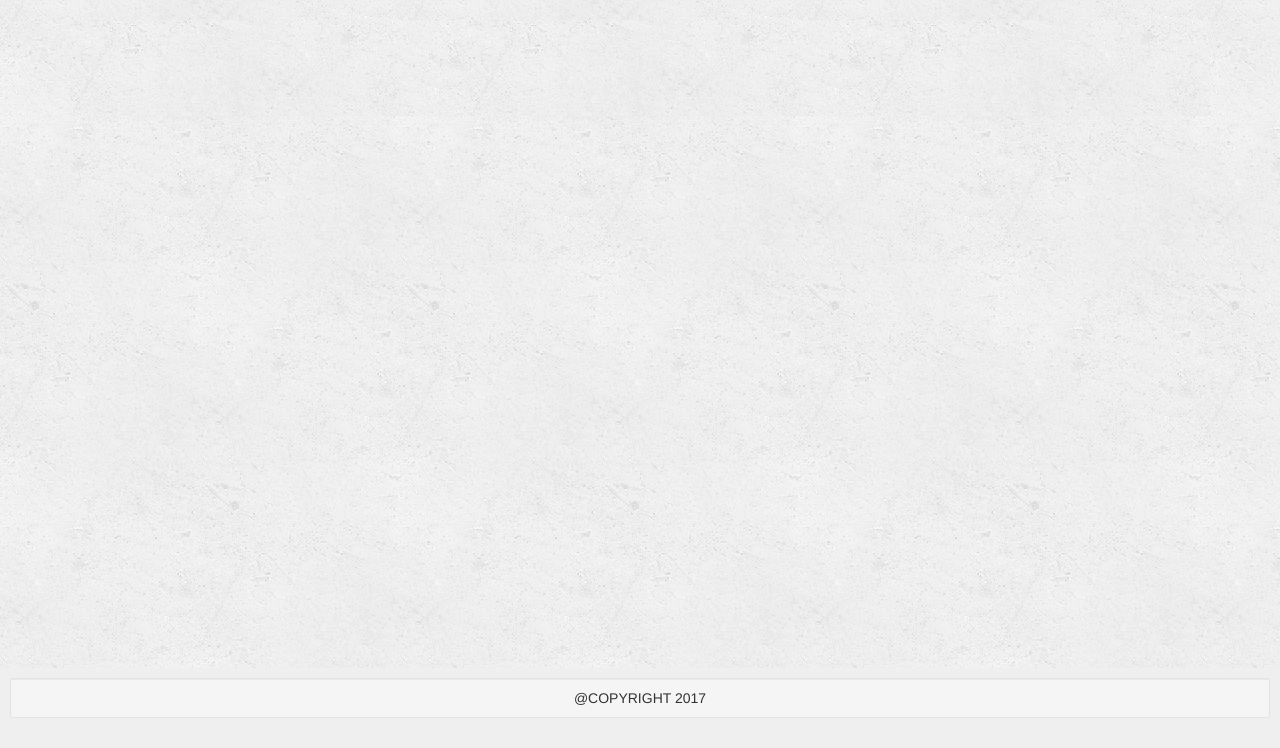
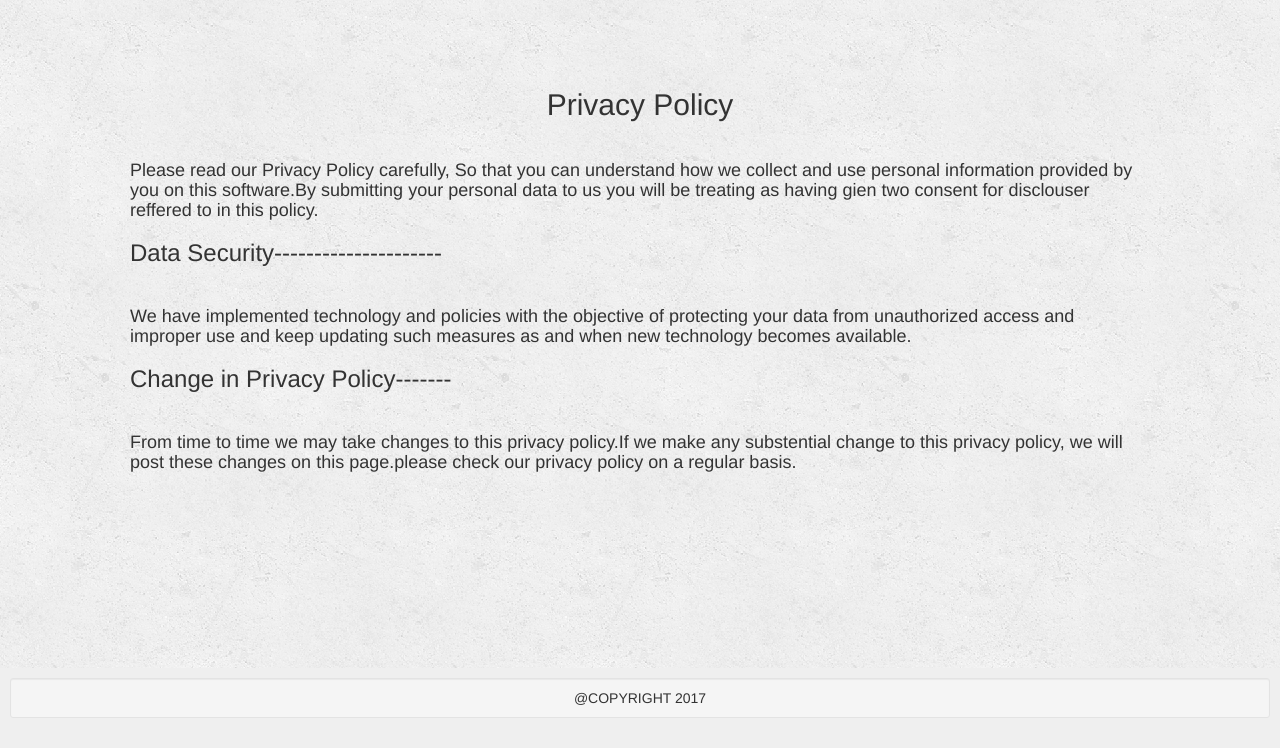
Before and after one commit to vishalagg/Airport-Authority-India-, a Django app: page /catalog/privacy/ in a window 1280 px wide. Shown: the part 52-800 px from the top of the page. Run offline with Django 3.2, Linux system fonts and the light colour scheme; some libraries are stand-ins or nearby versions.

Commit message:
Update privacy.html

```diff
--- a/catalog/templates/privacy.html
+++ b/catalog/templates/privacy.html
@@ -2,7 +2,16 @@
 
 {% block content %}
 	<div class="jumbotron" id="back">
-
+        <div class="text-center">
+            <h2>Privacy Policy</h2>
+        </div><br />
+        <h4>Please read our Privacy Policy carefully, So that you can understand how we collect and use personal information provided by you on this software.By submitting your personal data to us you will be treating as having gien two consent for disclouser reffered to in this policy.<br /></h4>
+        <h3>Data  Security---------------------</h3><br/>
+        <h4>
+        We have implemented technology and policies with the objective of protecting your data from unauthorized access and improper use and keep updating such measures as and when new technology becomes available.
+        </h4>
+        <h3>Change in Privacy Policy-------</h3><br/>
+        <h4>From time to time we may take changes to this privacy policy.If we make any substential change to this privacy policy, we will post these changes on this page.please check our privacy policy on a regular basis.</h4>
     </div>
 {% endblock %}
 
```
